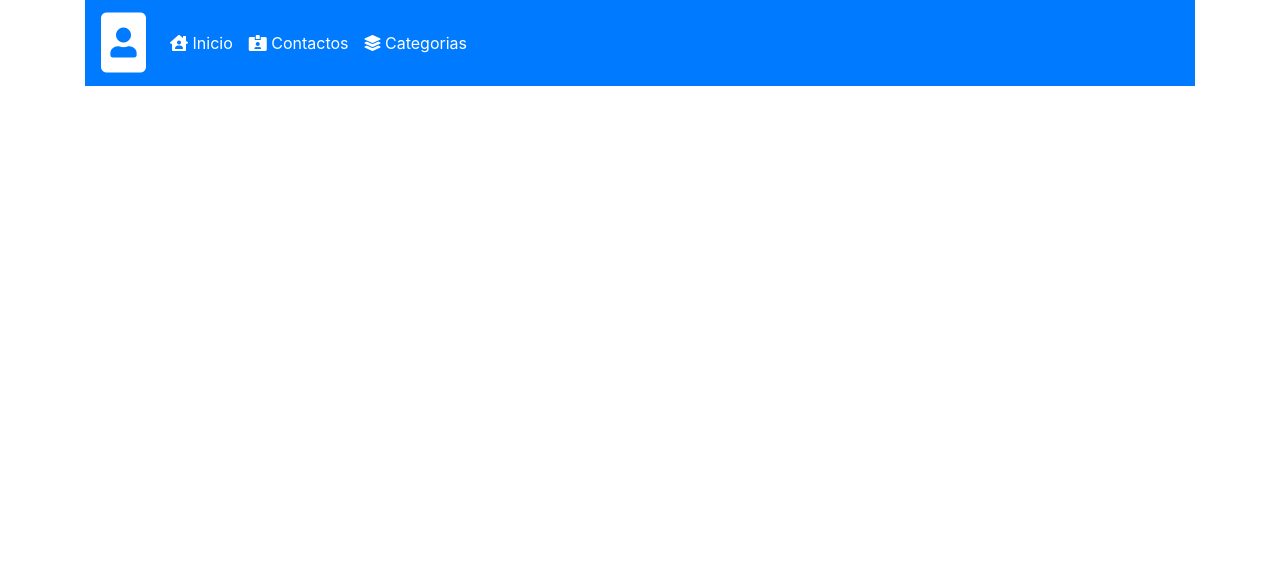
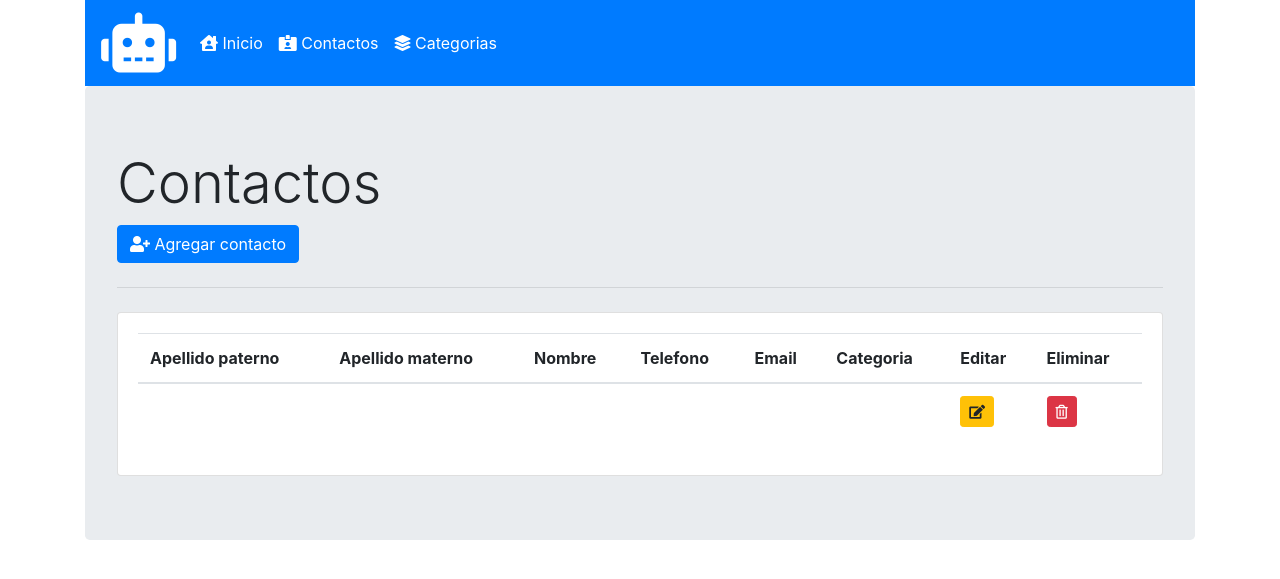
Before and after one commit to facultadautodidacta/agendaContactos, a PHP site: page /contactos.php in a window 1280 px wide. Shown: the top 579 px of the page. Run offline with PHP 8.4, Linux system fonts and the light colour scheme; lists and menus that the app fills with data are empty.

Commit message:
diseño de inicio, tablas y carga de tablas por js

```diff
--- a/contactos.php
+++ b/contactos.php
@@ -10,8 +10,19 @@
 <body>
 	<div class="container">
 		<?php require_once "menu.php"; ?>
+
+		<div class="jumbotron">
+			<h1 class="display-4">Contactos</h1>
+			<button class="btn btn-primary">
+				<span class="fas fa-user-plus"></span> Agregar contacto
+			</button>
+			<hr class="my-4">
+			<div id="cargaTablaContactos"></div>
+
+		</div>
+
 	</div>
 
-
+	<script src="public/js/contactos.js"></script>
 </body>
 </html>
--- a/menu.php
+++ b/menu.php
@@ -1,7 +1,7 @@
 
 <nav class="navbar navbar-expand-lg navbar-dark bg-primary">
   <a class="navbar-brand" href="index.php">
-    <span class="fas fa-portrait fa-3x"></span>
+    <span class="fas fa-robot fa-3x"></span>
   </a>
   <button class="navbar-toggler" type="button" data-toggle="collapse" data-target="#navbarSupportedContent" aria-controls="navbarSupportedContent" aria-expanded="false" aria-label="Toggle navigation">
     <span class="navbar-toggler-icon"></span>
--- /dev/null
+++ b/public/js/categorias.js
@@ -0,0 +1,5 @@
+$(document).ready(function(){
+
+	$('#cargaTablaCategorias').load('vistas/categorias/tablaCategorias.php');
+
+});
--- /dev/null
+++ b/public/js/contactos.js
@@ -0,0 +1,3 @@
+$(document).ready(function(){
+	$('#cargaTablaContactos').load('vistas/contactos/tablaContactos.php');
+});
--- /dev/null
+++ b/vistas/contactos/tablaContactos.php
@@ -0,0 +1,40 @@
+<div class="card">
+	<div class="card-body">
+		<div class="table-responsive">
+			<table class="table table-hover table-condensed">
+				<thead>
+					<tr>
+						<th>Apellido paterno</th>
+						<th>Apellido materno</th>
+						<th>Nombre</th>
+						<th>Telefono</th>
+						<th>Email</th>
+						<th>Categoria</th>
+						<th>Editar</th>
+						<th>Eliminar</th>
+					</tr>
+				</thead>
+				<tbody>
+					<tr>
+						<td></td>
+						<td></td>
+						<td></td>
+						<td></td>
+						<td></td>
+						<td></td>
+						<td>
+							<span class="btn btn-warning btn-sm">
+								<span class="fas fa-edit"></span>
+							</span>
+						</td>
+						<td>
+							<span class="btn btn-danger btn-sm">
+								<span class="far fa-trash-alt"></span>
+							</span>
+						</td>
+					</tr>
+				</tbody>
+			</table>
+		</div>
+	</div>
+</div>
```
Also changed, not shown: categorias.php (+14 -3 lines), index.php (+47 -2 lines), vistas/categorias/tablaCategorias.php (added, +32 -0 lines), vistas/categorias/modalActualizar.php (added), vistas/categorias/modalAgregar.php (added), vistas/contactos/modalActualizar.php (added), vistas/contactos/modalAgregar.php (added).
